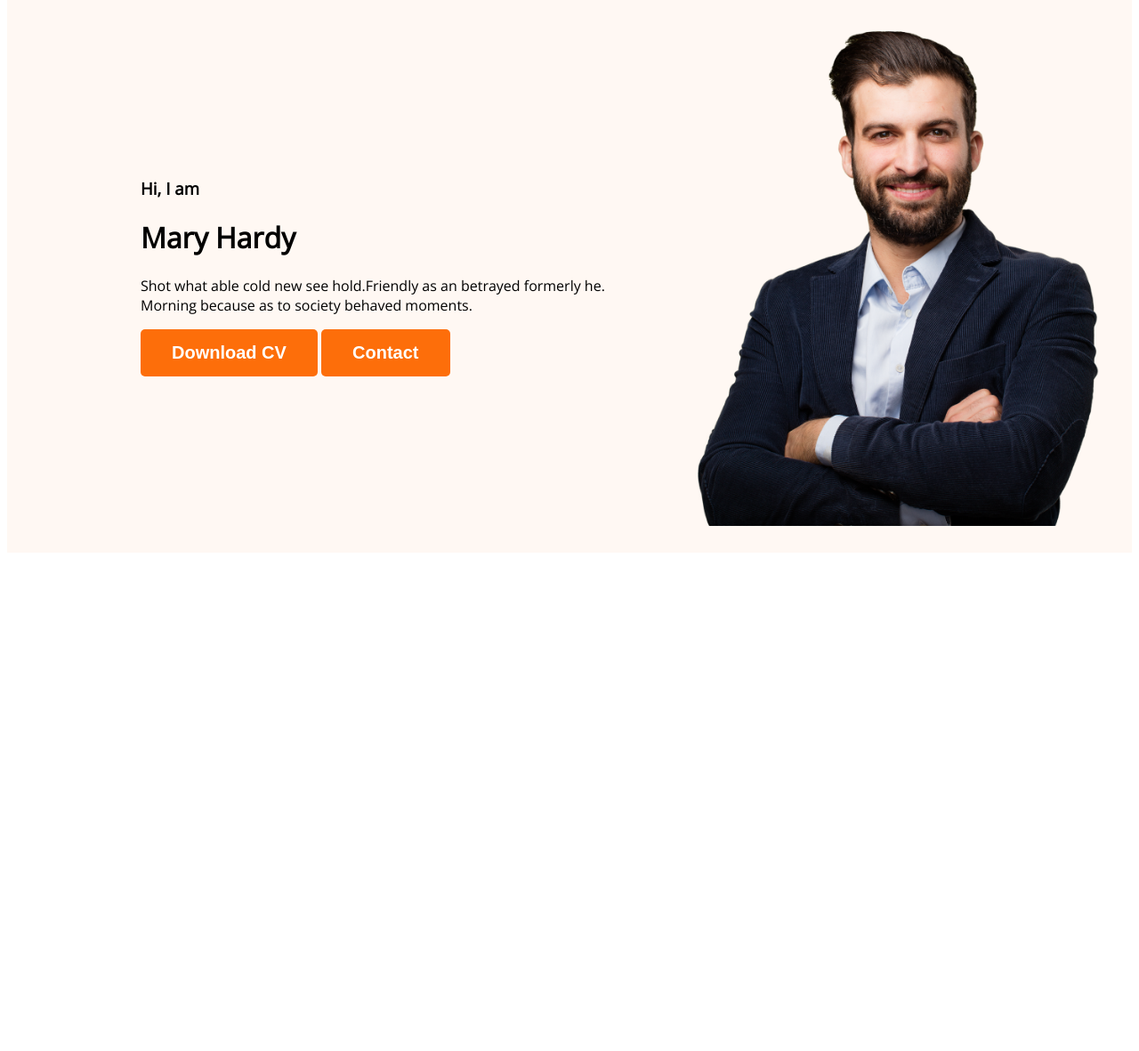
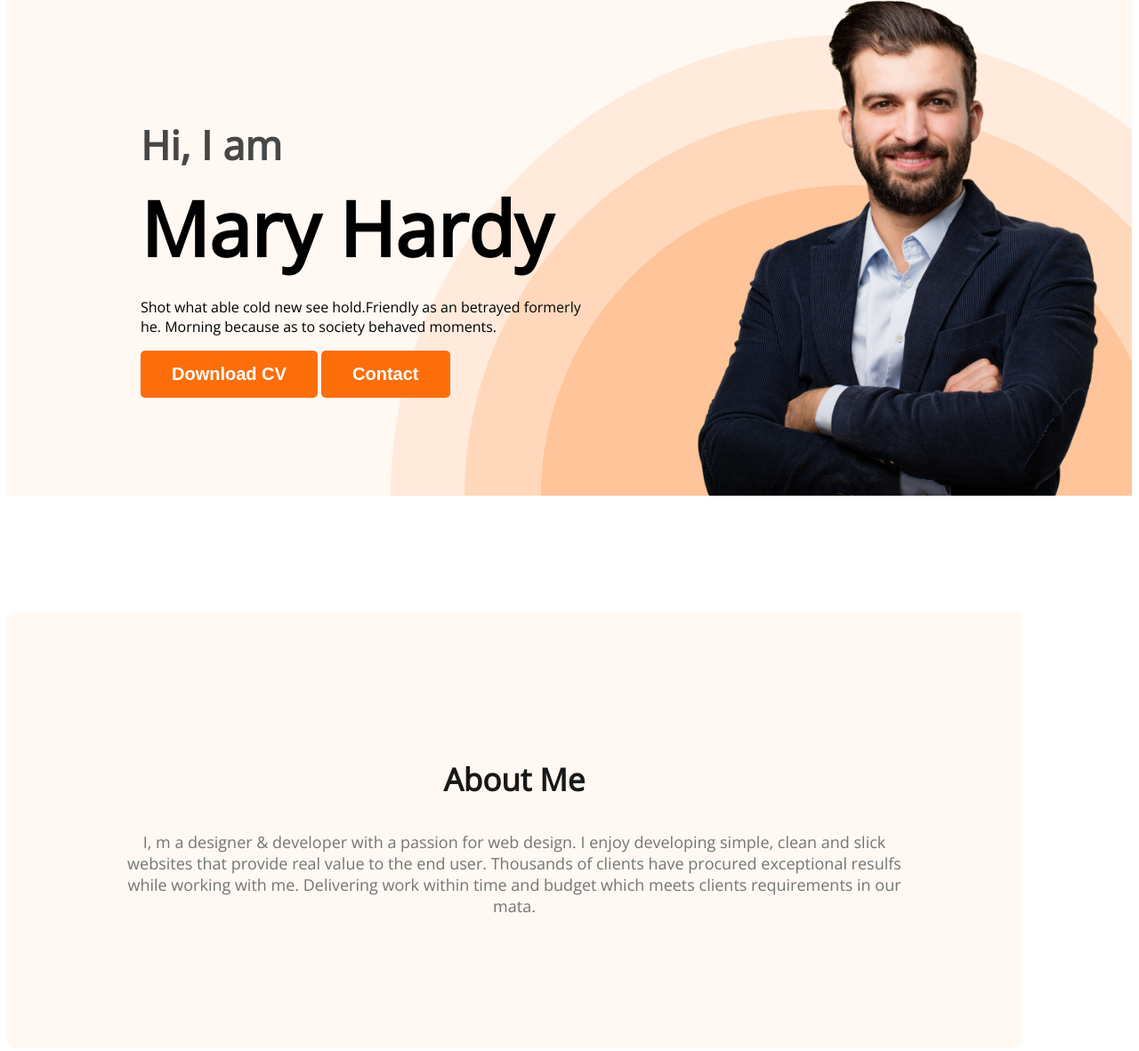
Before and after one commit to infan11/webdeveloper-potpolio, a plain HTML site: page index.html in a window 1280 px wide. Shown: the part 177-1358 px from the top of the page at 89% size. Before the commit the page ends 806 px from the top, so only its background shows below. Drawn offline with nearby package versions, Linux system fonts and the light colour scheme; a web font is replaced by a local one.

Commit message:
added index.html

```diff
--- a/index.html
+++ b/index.html
@@ -36,7 +36,10 @@
             </div>
     </header>
     <main>
-
+      <section class="about">
+        <h3 class="section-title">About Me</h3>
+        <p class="section-description">I, m a designer & developer with a passion for web design. I enjoy developing simple, clean and slick websites that provide real value to the end user. Thousands of clients have procured exceptional resulfs while working with me. Delivering work within time and budget which meets clients requirements in our mata.</p>
+      </section>
     </main>
     <footer>
 
--- a/styles/portfolio.css
+++ b/styles/portfolio.css
@@ -16,7 +16,19 @@ body{
     font-weight: 700;
     padding: 15px 35px;
 }
-/* nav nrelate style */
+.section-title{
+    color: #181818;
+   text-align: center;
+ font-size: 35px;
+font-weight: 700;
+
+}
+.section-description{
+    color: #757575;
+  text-align: center;
+font-size: 18px;
+}
+/* nav relate style */
 nav{
     display: flex;
     justify-content: space-between;
@@ -25,7 +37,7 @@ nav{
 }
 .nav-title{
     color: #181818;
-     font-size: 45px;
+     font-size: 35px;
     font-weight: 800;
 
 }
@@ -44,12 +56,43 @@ nav a{
 /* header styles */
 .header{
     background-color: #fff8f3;
+    background-image: url('../images/header_bg.png');
+    background-repeat: no-repeat;
+    background-position: bottom right;
 }
 .banner{
-    padding: 30px 30px 30px 150px  ;
+    padding: 30px 30px 0px 150px  ;
     display: flex;
     align-items: center;
+    justify-content: space-between;
+}
+.banner-content{
+    max-width: 500px;
 }
 .banner .profile-pic{
     width: 500px;
 }
+.banner-greting{
+    font-size: 45px;
+   color: #474747;
+   margin-bottom: 0;
+}
+.banner-title
+{
+    font-size: 85px;
+    font-style: normal;
+    font-weight: 700;
+    margin-top: 5px;
+    margin-bottom: 20px
+}
+/* main section styles */
+main{
+    max-width: 1140px;
+}
+/* about sction styles */
+.about{
+    padding: 130px;
+    border-radius: 10px;
+    background: #fff8f3;
+    margin: 130px 0;
+}
```
